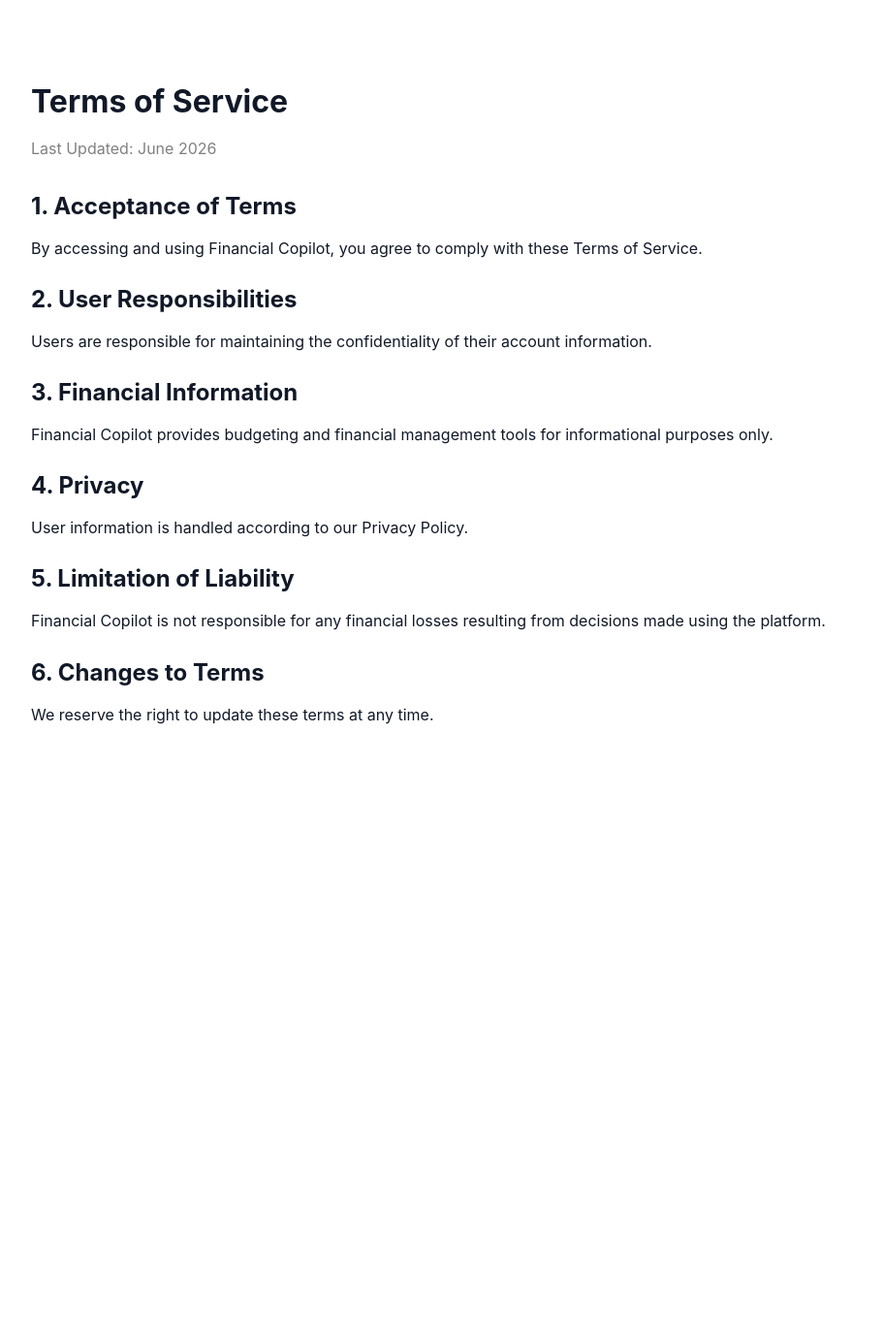
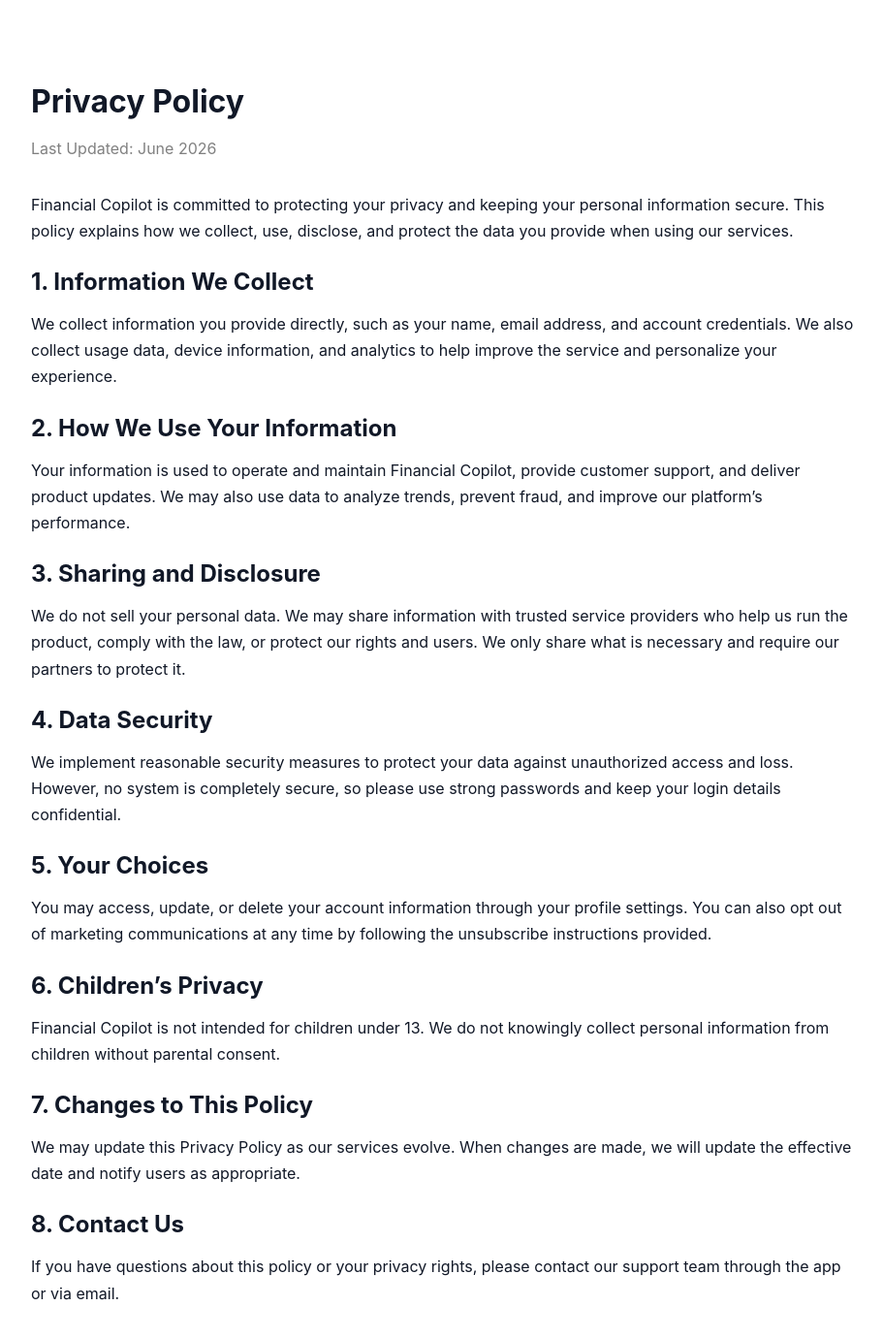
Before and after one commit to KaydenAu/financial-copilot, an Angular app in the folder apps/frontend/: page /auth/privacy-policy in a window 1280 px wide. Shown: the top 1380 px of the page at 97% size, without its empty margins (182-1093 px from the left). Before the commit the page ends 840 px from the top, so only its background shows below. Built offline with nearby package versions, Linux system fonts and the light colour scheme.

Commit message:
Create terms of services page

```diff
--- a/apps/frontend/src/app/features/auth/pages/privacy-policy-page/privacy-policy-page.html
+++ b/apps/frontend/src/app/features/auth/pages/privacy-policy-page/privacy-policy-page.html
@@ -1,54 +1,85 @@
 <div class="terms-container">
-    <h1>Terms of Service</h1>
+    <h1>Privacy Policy</h1>
 
     <p class="updated">
         Last Updated: June 2026
     </p>
 
     <section>
-        <h2>1. Acceptance of Terms</h2>
         <p>
-            By accessing and using Financial Copilot, you agree to comply with these Terms of Service.
+            Financial Copilot is committed to protecting your privacy and keeping your personal information secure.
+            This policy explains how we collect, use, disclose, and protect the data you provide when using our
+            services.
         </p>
     </section>
 
     <section>
-        <h2>2. User Responsibilities</h2>
+        <h2>1. Information We Collect</h2>
         <p>
-            Users are responsible for maintaining the
-            confidentiality of their account information.
+            We collect information you provide directly, such as your name, email address, and account credentials.
+            We also collect usage data, device information, and analytics to help improve the service and personalize
+            your experience.
         </p>
     </section>
 
     <section>
-        <h2>3. Financial Information</h2>
+        <h2>2. How We Use Your Information</h2>
         <p>
-            Financial Copilot provides budgeting and financial
-            management tools for informational purposes only.
+            Your information is used to operate and maintain Financial Copilot, provide customer support, and deliver
+            product updates. We may also use data to analyze trends, prevent fraud, and improve our platform’s
+            performance.
         </p>
     </section>
 
     <section>
-        <h2>4. Privacy</h2>
+        <h2>3. Sharing and Disclosure</h2>
         <p>
-            User information is handled according to our
-            Privacy Policy.
+            We do not sell your personal data. We may share information with trusted service providers who help us run
+            the product,
+            comply with the law, or protect our rights and users. We only share what is necessary and require our
+            partners to protect it.
         </p>
     </section>
 
     <section>
-        <h2>5. Limitation of Liability</h2>
+        <h2>4. Data Security</h2>
         <p>
-            Financial Copilot is not responsible for any
-            financial losses resulting from decisions made
-            using the platform.
+            We implement reasonable security measures to protect your data against unauthorized access and loss.
+            However, no system is completely secure, so please use strong passwords and keep your login details
+            confidential.
         </p>
     </section>
 
     <section>
-        <h2>6. Changes to Terms</h2>
+        <h2>5. Your Choices</h2>
         <p>
-            We reserve the right to update these terms at any time.
+            You may access, update, or delete your account information through your profile settings.
+            You can also opt out of marketing communications at any time by following the unsubscribe instructions
+            provided.
+        </p>
+    </section>
+
+    <section>
+        <h2>6. Children’s Privacy</h2>
+        <p>
+            Financial Copilot is not intended for children under 13. We do not knowingly collect personal information
+            from children without parental consent.
+        </p>
+    </section>
+
+    <section>
+        <h2>7. Changes to This Policy</h2>
+        <p>
+            We may update this Privacy Policy as our services evolve. When changes are made, we will update the
+            effective date and notify users as appropriate.
+        </p>
+    </section>
+
+    <section>
+        <h2>8. Contact Us</h2>
+        <p>
+            If you have questions about this policy or your privacy rights, please contact our support team through the
+            app or via email.
         </p>
     </section>
 </div>
--- a/apps/frontend/src/app/features/auth/pages/terms-of-services-page/terms-of-services-page.html
+++ b/apps/frontend/src/app/features/auth/pages/terms-of-services-page/terms-of-services-page.html
@@ -1 +1,112 @@
-<p>terms-of-services-page works!</p>
+<div class="terms-page">
+    <div class="terms-container">
+        <h1>Terms of Service</h1>
+
+        <p class="updated">Last updated: June 2026</p>
+
+        <p class="intro">
+            Welcome to Financial Copilot. These Terms of Service govern your access to and use of our website and
+            financial tools. By using our service, you agree to comply with these terms and any updates we publish.
+        </p>
+
+        <section>
+            <h2>1. Acceptance of Terms</h2>
+            <p>
+                By accessing Financial Copilot, you accept and agree to be bound by these Terms of Service.
+                If you do not agree with any part of these terms, please do not use our services.
+            </p>
+        </section>
+
+        <section>
+            <h2>2. Account Eligibility</h2>
+            <p>
+                You must be at least 13 years old to use Financial Copilot. If you are under 18, you must have the
+                permission of a parent or guardian. You agree to provide accurate and complete information when creating
+                an account.
+            </p>
+        </section>
+
+        <section>
+            <h2>3. User Conduct</h2>
+            <p>
+                You agree to use the service responsibly and lawfully. You may not misuse Financial Copilot, interfere
+                with
+                other users, or engage in fraudulent activity. You are responsible for maintaining the confidentiality
+                of your account credentials.
+            </p>
+        </section>
+
+        <section>
+            <h2>4. Service Use and Restrictions</h2>
+            <p>
+                Financial Copilot is provided for informational purposes only. You may use the service for personal
+                financial
+                organization, budgeting, and analysis. You agree not to copy, modify, or distribute our content without
+                permission.
+            </p>
+        </section>
+
+        <section>
+            <h2>5. Intellectual Property</h2>
+            <p>
+                All content, logos, trademarks, and software on Financial Copilot are owned by or licensed to us.
+                You may not use our intellectual property except as permitted in these Terms or with our prior written
+                consent.
+            </p>
+        </section>
+
+        <section>
+            <h2>6. Disclaimers and No Financial Advice</h2>
+            <p>
+                The information provided by Financial Copilot is not financial advice. We do not guarantee the accuracy,
+                completeness, or suitability of any information. Always consult a qualified financial professional
+                before making decisions.
+            </p>
+        </section>
+
+        <section>
+            <h2>7. Limitation of Liability</h2>
+            <p>
+                To the fullest extent permitted by law, Financial Copilot and its affiliates are not liable for any
+                losses,
+                damages, or claims arising from your use of the service. We are not responsible for financial decisions
+                you make.
+            </p>
+        </section>
+
+        <section>
+            <h2>8. Privacy and Data</h2>
+            <p>
+                Your use of Financial Copilot is also governed by our Privacy Policy. We collect and process personal
+                information
+                as described in that policy and use it to provide, maintain, and improve the service.
+            </p>
+        </section>
+
+        <section>
+            <h2>9. Termination</h2>
+            <p>
+                We may suspend or terminate your account if you violate these Terms or for any reason permitted by law.
+                You may also close your account at any time through your account settings.
+            </p>
+        </section>
+
+        <section>
+            <h2>10. Changes to Terms</h2>
+            <p>
+                We may update these Terms periodically. If we make significant changes, we will notify you through the
+                app
+                or email. Continued use of Financial Copilot after changes means you accept the revised Terms.
+            </p>
+        </section>
+
+        <section>
+            <h2>11. Contact Information</h2>
+            <p>
+                If you have questions about these Terms, please contact our support team through the app or via the
+                contact
+                information provided in the platform.
+            </p>
+        </section>
+    </div>
+</div>
--- a/apps/frontend/src/app/features/auth/pages/terms-of-services-page/terms-of-services-page.scss
+++ b/apps/frontend/src/app/features/auth/pages/terms-of-services-page/terms-of-services-page.scss
@@ -0,0 +1,54 @@
+.terms-page {
+    padding: 36px 16px;
+    background: #f7f9fb;
+    min-height: 100vh;
+}
+
+.terms-container {
+    max-width: 900px;
+    margin: 0 auto;
+    padding: 32px;
+    background: #ffffff;
+    border-radius: 20px;
+    box-shadow: 0 20px 45px rgba(0, 0, 0, 0.08);
+    color: #1f2937;
+}
+
+h1 {
+    font-size: 2.1rem;
+    margin-bottom: 10px;
+    color: #111827;
+}
+
+.updated {
+    color: #6b7280;
+    margin-bottom: 28px;
+    display: block;
+}
+
+.intro,
+section p {
+    line-height: 1.75;
+    color: #4b5563;
+    margin-bottom: 18px;
+}
+
+section {
+    margin-bottom: 26px;
+}
+
+h2 {
+    font-size: 1.15rem;
+    margin-bottom: 12px;
+    color: #111827;
+}
+
+@media (max-width: 768px) {
+    .terms-container {
+        padding: 24px;
+    }
+
+    h1 {
+        font-size: 1.8rem;
+    }
+}
```
